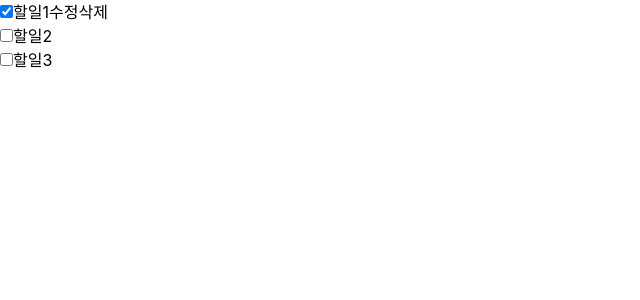
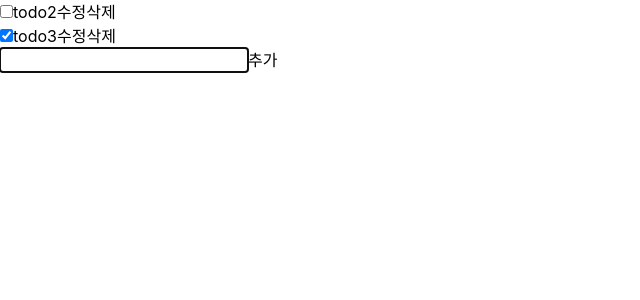
Before and after one commit to 0gunkim/wanted-pre-onboarding-frontend, a React (Create React App) app: page /todo in a window 1280 px wide. Shown: the top 300 px of the page, without its empty margins (0-640 px from the left). Built offline with nearby package versions, Linux system fonts and the light colour scheme.

Commit message:
:sparkles:ADD.추가하기 1차 구현

```diff
--- /dev/null
+++ b/src/components/todo/Create.jsx
@@ -0,0 +1,22 @@
+import React, { useEffect, useRef } from "react";
+import Button from "../common/ui/Button";
+
+export default function Create() {
+  const ref = useRef();
+  const createHandle = (e) => {
+    e.preventDefault();
+    const refValue = ref.current.value;
+    console.log(refValue);
+    ref.current.value = "";
+  };
+
+  useEffect(() => {
+    ref.current.focus();
+  }, []);
+  return (
+    <form onSubmit={createHandle}>
+      <input ref={ref} type="text" />
+      <Button test_id={"new-todo-add"} label={"추가"} />
+    </form>
+  );
+}
--- a/src/components/todo/List.jsx
+++ b/src/components/todo/List.jsx
@@ -6,6 +6,20 @@ export default function List() {
   const [isModify, setIsModify] = useState(false);
   const [modifyText, setModifyText] = useState("");
   const refFocus = useRef();
+  const todoItem = [
+    {
+      id: 1,
+      todo: "todo2",
+      isCompleted: false,
+      userId: 1,
+    },
+    {
+      id: 2,
+      todo: "todo3",
+      isCompleted: true,
+      userId: 1,
+    },
+  ];
 
   const checkBoxHandle = (e) => {
     const res = e.target.checked;
@@ -27,11 +41,12 @@ export default function List() {
   }, [isModify]);
   return (
     <ul>
-      <li>
+      {todoItem.map((i) => (
+        <li key={i.id}>
           <label>
             <input
               type="checkbox"
-            checked={isChecked}
+              checked={i.isCompleted}
               onChange={checkBoxHandle}
             />
             {isModify ? (
@@ -42,33 +57,34 @@ export default function List() {
                 defaultValue={"할일1"}
               />
             ) : (
-            <span>할일1</span>
+              <span>{i.todo}</span>
             )}
             {isModify ? (
-            <Button test_id={"submit"} label={"제출"} onClick={modifyHandle} />
+              <Button
+                test_id={"submit"}
+                label={"제출"}
+                onClick={modifyHandle}
+              />
             ) : (
-            <Button test_id={"modify"} label={"수정"} onClick={modifyHandle} />
+              <Button
+                test_id={"modify"}
+                label={"수정"}
+                onClick={modifyHandle}
+              />
             )}
 
             {isModify ? (
-            <Button test_id={"cancel"} label={"취소"} onClick={modifyHandle} />
+              <Button
+                test_id={"cancel"}
+                label={"취소"}
+                onClick={modifyHandle}
+              />
             ) : (
               <Button test_id={"delete"} label={"삭제"} />
             )}
           </label>
         </li>
-      <li>
-        <label>
-          <input type="checkbox" />
-          <span>할일2</span>
-        </label>
-      </li>
-      <li>
-        <label>
-          <input type="checkbox" />
-          <span>할일3</span>
-        </label>
-      </li>
+      ))}
     </ul>
   );
 }
--- a/src/pages/Todo.jsx
+++ b/src/pages/Todo.jsx
@@ -1,10 +1,12 @@
 import React from "react";
 import List from "../components/todo/List";
+import Create from "../components/todo/Create";
 
 export default function Todo() {
   return (
     <div>
       <List />
+      <Create />
     </div>
   );
 }
```
Lines whose indentation alone changed are shown as unchanged.
